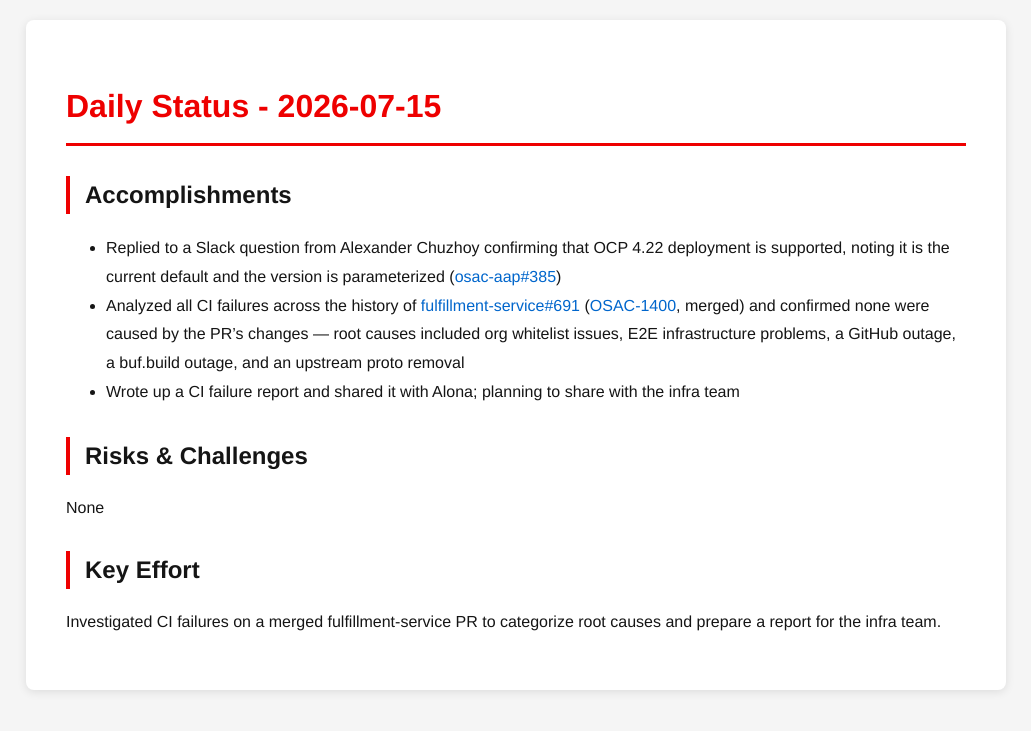
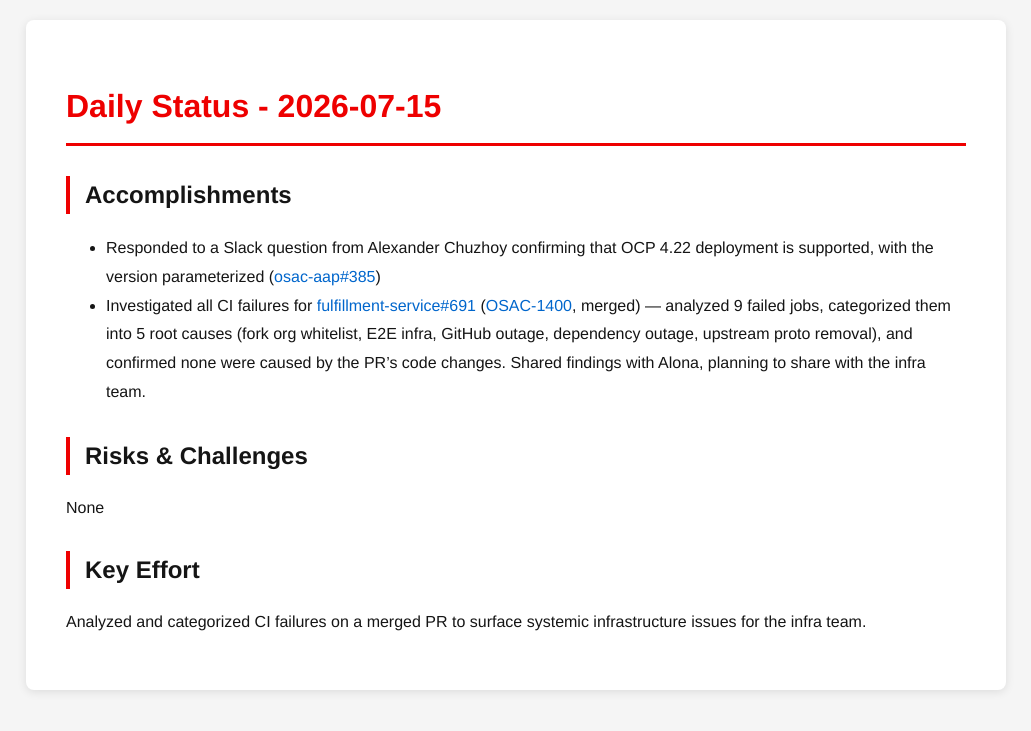
Before and after one commit to tzvatot/daily-status, a Jekyll site: the page built from 2026-07-15.md, in a window 1280 px wide. Shown: the top 731 px of the page, without its empty margins (124-1155 px from the left). Built offline with Jekyll 4.4.1, drawn with Linux system fonts in a browser that asks for light colours.

Commit message:
Daily status update - 2026-07-15

```diff
--- a/2026-07-15.md
+++ b/2026-07-15.md
@@ -7,12 +7,11 @@ date: 2026-07-15
 # Daily Status - 2026-07-15
 
 ## Accomplishments
-- Replied to a Slack question from Alexander Chuzhoy confirming that OCP 4.22 deployment is supported, noting it is the current default and the version is parameterized ([osac-aap#385](https://github.com/osac-project/osac-aap/pull/385))
-- Analyzed all CI failures across the history of [fulfillment-service#691](https://github.com/osac-project/fulfillment-service/pull/691) ([OSAC-1400](https://redhat.atlassian.net/browse/OSAC-1400), merged) and confirmed none were caused by the PR's changes — root causes included org whitelist issues, E2E infrastructure problems, a GitHub outage, a buf.build outage, and an upstream proto removal
-- Wrote up a CI failure report and shared it with Alona; planning to share with the infra team
+- Responded to a Slack question from Alexander Chuzhoy confirming that OCP 4.22 deployment is supported, with the version parameterized ([osac-aap#385](https://github.com/osac-project/osac-aap/pull/385))
+- Investigated all CI failures for [fulfillment-service#691](https://github.com/osac-project/fulfillment-service/pull/691) ([OSAC-1400](https://redhat.atlassian.net/browse/OSAC-1400), merged) — analyzed 9 failed jobs, categorized them into 5 root causes (fork org whitelist, E2E infra, GitHub outage, dependency outage, upstream proto removal), and confirmed none were caused by the PR's code changes. Shared findings with Alona, planning to share with the infra team.
 
 ## Risks & Challenges
 None
 
 ## Key Effort
-Investigated CI failures on a merged fulfillment-service PR to categorize root causes and prepare a report for the infra team.
+Analyzed and categorized CI failures on a merged PR to surface systemic infrastructure issues for the infra team.
```
